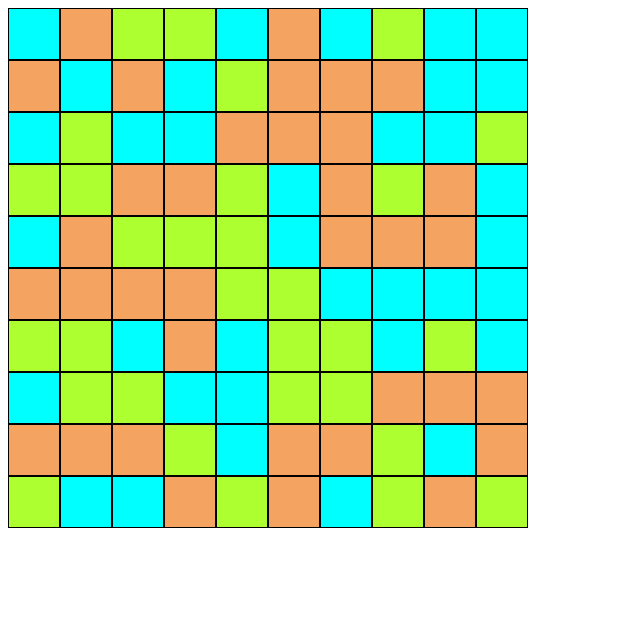
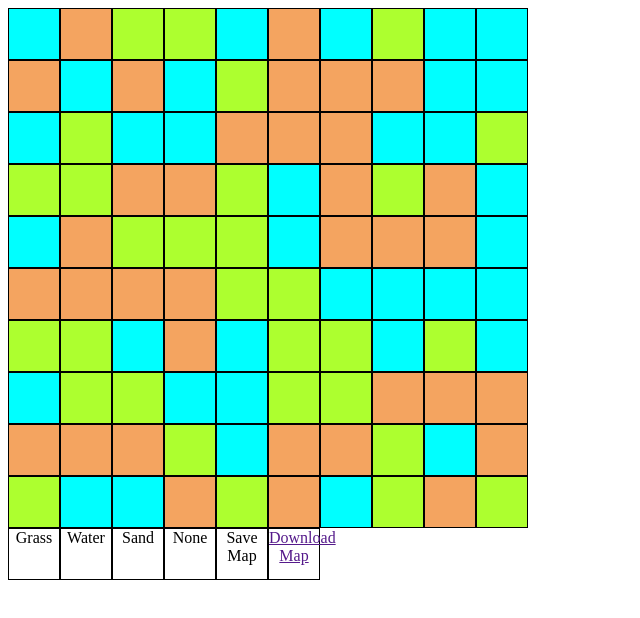
Before and after one commit to zaxy13/LoomingTowers, a plain HTML site: page index.html in a window 1280 px wide. Shown: the whole page, without its empty margins (0-640 px from the left). Drawn offline with Linux system fonts and the light colour scheme.

Commit message:
Added more functions!
can now edit and save maps! the map updates in real time even! now I
just need to be able to upload maps...

```diff
--- a/Assets/css/main.css
+++ b/Assets/css/main.css
@@ -16,6 +16,6 @@
 .grass {
     background-color: greenyellow;
 }
-.genaric {
+.sand {
     background-color: sandybrown;
 }
--- a/Assets/js/main.js
+++ b/Assets/js/main.js
@@ -2,8 +2,9 @@ Array.prototype.random = function () {
   return this[Math.floor((Math.random()*this.length))];
 }
 
-tyletypes = ['grass', 'water', 'genaric'];
+tyletypes = ['grass', 'water', 'sand'];
 map = [];
+uSlectedType = "none";
 
 function tile(type){
     this.type = type;
@@ -23,13 +24,31 @@ function startMapHTML (map){
     for(var i = 0; i <= map.length-1; i++){
         elem += "<div class='row' id='"+"row_"+i+"'>";
         for(var j = 0; j <= map[i].length-1; j++){
-            elem += "<div class='tile "+ map[i][j].type +"' id='"+"col_"+(j)+"'></div>";
+            elem += "<div onclick='changeType(event, "+i+","+j+")' class='tile "+ map[i][j].type +"' id='"+i+","+j+"'></div>";
         };
         elem +="</div>"
     };
     return elem;
 };
 
+function getType (type){
+    uSlectedType = type;
+    console.log(type, " is slected")
+};
+
+function changeType (e, x, y){
+    map[x][y].type = uSlectedType;
+    console.log(""+x+""+y+"");
+    e.target.className = "tile "+uSlectedType+"";
+
+};
+function download() {
+  var a = document.getElementById("Dl");
+  var file = new Blob([JSON.stringify(map)], {type: "text/plain"});
+  a.href = URL.createObjectURL(file);
+  a.download = "map";
+}
+
 
 genGinaricMap(10,10);
 console.log(map, map[0][0], map[0][0].type);
--- a/index.html
+++ b/index.html
@@ -8,6 +8,14 @@
     <body>
         <div id="map" class="map">
         </div>
+        <div class="row" id="toolPalet">
+            <div class="tile" onclick="getType('grass')">Grass</div>
+            <div class="tile" onclick="getType('water')">Water</div>
+            <div class="tile" onclick="getType('sand')">Sand</div>
+            <div class="tile" onclick="getType('none')">None</div>
+            <div class="tile" onclick="download()">Save Map</div>
+            <div class="tile"><a  href="" id="Dl">Download Map</a></div>
+        </div>
     </body>
     <script src="Assets/js/main.js"></script>
 </html>
```
